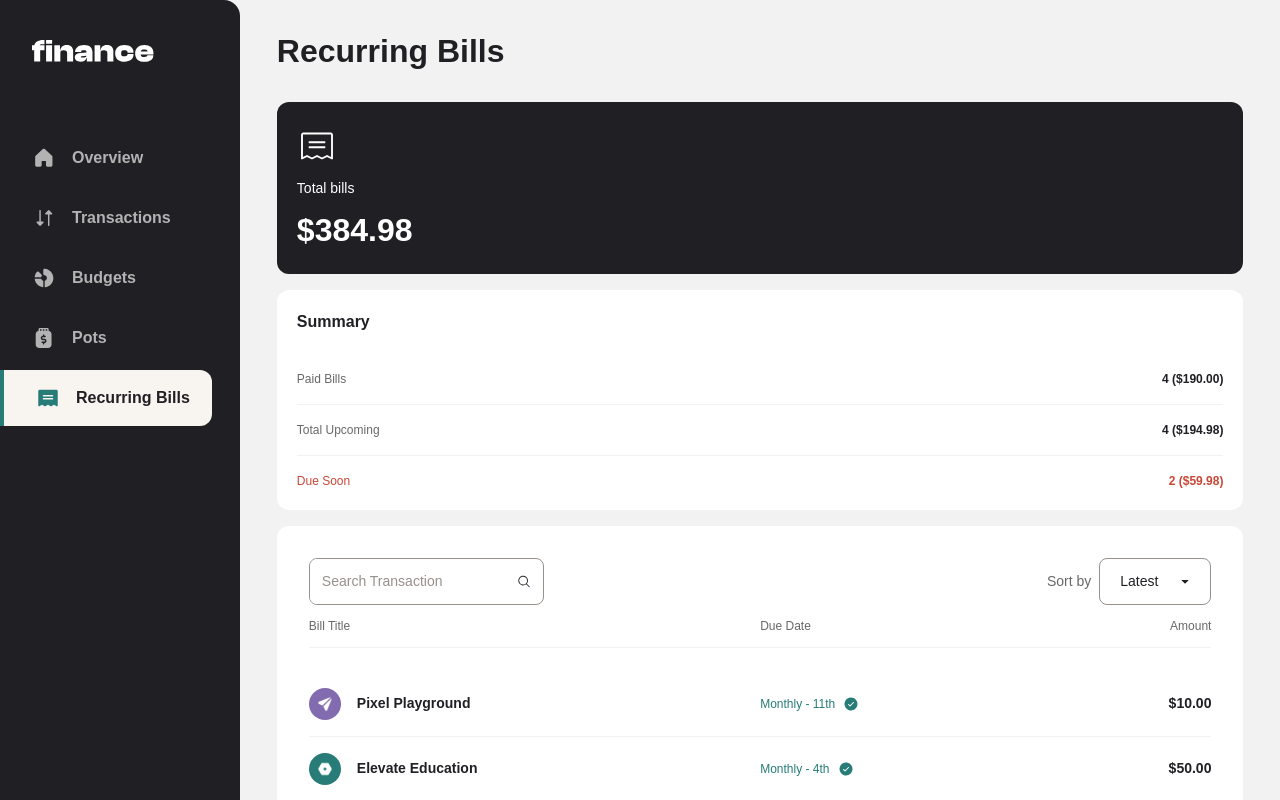
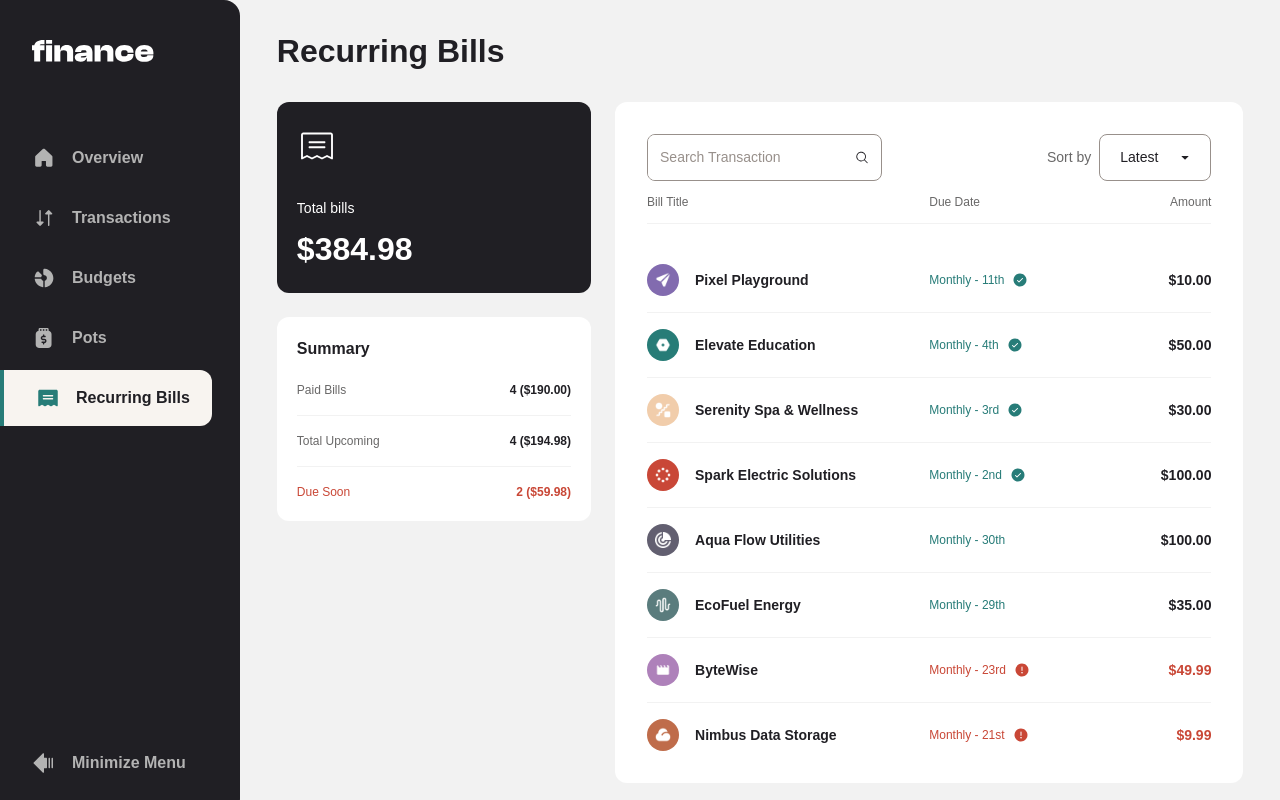
Before and after one commit to Belousmind/personal-finance-app, a Next.js app: page /recurring-bills in a window 1280 px wide. Shown: the top 800 px of the page. Built offline with nearby package versions, Linux system fonts and the light colour scheme.

Commit message:
refactor: update layout of recuring page

```diff
--- a/src/app/recurring-bills/components/recurring-bills-section/index.tsx
+++ b/src/app/recurring-bills/components/recurring-bills-section/index.tsx
@@ -7,8 +7,11 @@ import styles from "./style.module.scss";
 export default function RecurringBillsSection() {
   return (
     <section className={styles["bills-section"]}>
-      <TotallBills />
-      <Summary />
+      <div className={styles["bills-summary"]}>
+        <TotallBills />
+        <Summary />
+      </div>
+
       <BillsList />
     </section>
   );
--- a/src/app/recurring-bills/components/recurring-bills-section/style.module.scss
+++ b/src/app/recurring-bills/components/recurring-bills-section/style.module.scss
@@ -2,7 +2,33 @@
 @use "@/styles/mixins" as *;
 
 .bills-section {
-  @include flex-column;
+  display: grid;
+  grid-template-columns: 1fr;
 
-  gap: $spacing-200;
+  gap: $spacing-300;
+
+  @media screen and (min-width: 900px) {
+    grid-template-columns: 0.5fr 1fr;
+  }
 }
+
+.bills-summary {
+  display: flex;
+  flex-direction: column;
+  gap: clamp($spacing-150, 4.8vw, $spacing-300);
+
+  @media screen and (min-width: 500px) {
+    flex-direction: row;
+    & > * {
+      flex-grow: 1;
+      flex-basis: 0;
+    }
+  }
+
+  @media screen and (min-width: 900px) {
+    flex-direction: column;
+    & > * {
+      flex-grow: 0;
+    }
+  }
+}
--- a/src/app/recurring-bills/components/summary/index.tsx
+++ b/src/app/recurring-bills/components/summary/index.tsx
@@ -10,6 +10,7 @@ export default function Summary() {
   return (
     <div className={styles["summary-wrapper"]}>
       <span className={styles["summary-title"]}>Summary</span>
+      <div className={styles['summary-list']}>
         {summary.map((item) => (
           <span key={item.label} className={styles["summary-item"]}>
             {item.label}
@@ -19,5 +20,6 @@ export default function Summary() {
           </span>
         ))}
       </div>
+    </div>
   );
 }
--- a/src/app/recurring-bills/components/summary/styles.module.scss
+++ b/src/app/recurring-bills/components/summary/styles.module.scss
@@ -6,14 +6,13 @@
   @include white-background;
   @include text-preset-5;
 
+  gap: $spacing-250;
   padding: $spacing-250;
   color: $grey-500;
 }
 
 .summary-title {
   @include text-preset-3;
-
-  margin-bottom: $spacing-250;
   color: $grey-900;
 }
 
--- a/src/app/recurring-bills/components/total-bills/index.tsx
+++ b/src/app/recurring-bills/components/total-bills/index.tsx
@@ -15,10 +15,12 @@ export default function TotallBills() {
         src="/total-bill-icon.svg"
         alt="Bill Icon"
       />
-      <span className={styles["bill-label"]}>Total bills</span>
-      <span className={styles["bill-amount"]}>
-        ${Math.abs(totalSum).toFixed(2)}
-      </span>
+      <div className={styles['bill-info']}>
+        <span className={styles["bill-label"]}>Total bills</span>
+        <span className={styles["bill-amount"]}>
+          ${Math.abs(totalSum).toFixed(2)}
+        </span>
+      </div>
     </div>
   );
 }
--- a/src/app/recurring-bills/components/total-bills/style.module.scss
+++ b/src/app/recurring-bills/components/total-bills/style.module.scss
@@ -2,18 +2,29 @@
 @use "@/styles/mixins" as *;
 
 .bill-summary {
-  @include flex-column;
+  display: flex;
+  align-items: center;
 
-  gap: $spacing-150;
+  gap: clamp($spacing-250, 4.8vw, $spacing-400);
   padding: $spacing-300 $spacing-250;
   color: $white;
   background-color: $grey-900;
   border-radius: $spacing-150;
+
+  @media screen and (min-width: 500px) {
+    flex-direction: column;
+    align-items: flex-start;
+  }
 }
 
 .bill-icon {
   width: $spacing-500;
   height: $spacing-500;
+}
+
+.bill-info {
+  @include flex-column;
+  gap: 11px;
 }
 
 .bill-label {
```
Lines whose indentation alone changed are shown as unchanged.
